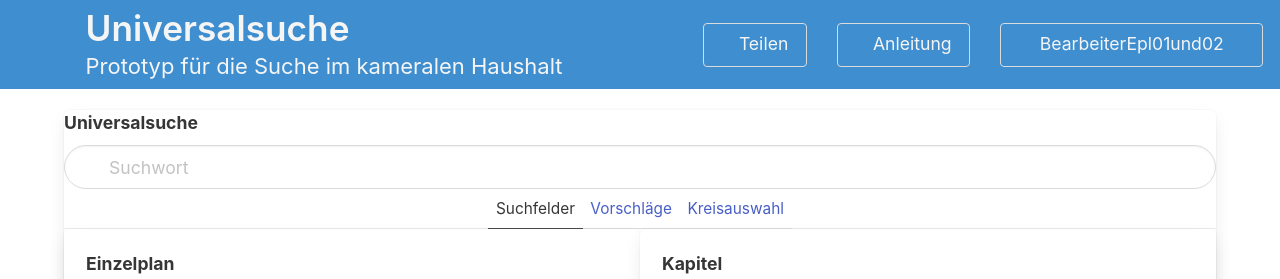
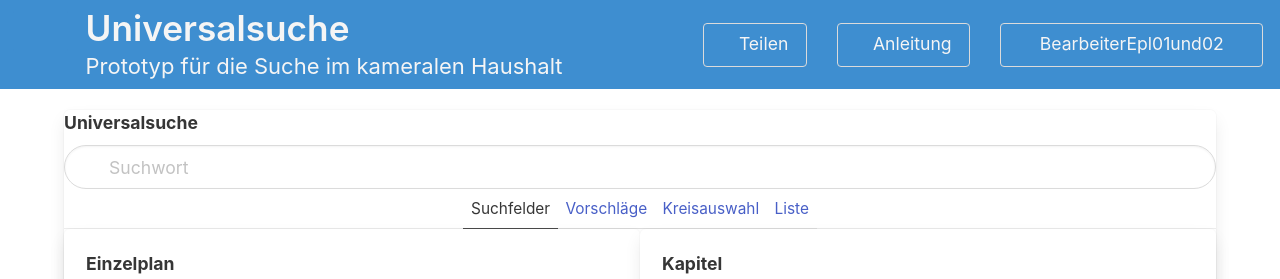
Before and after one commit to fritzminor/schnellsuchfeldbhh, a React (Create React App) app: page / in a window 1280 px wide. Shown: the top 279 px of the page. Built offline with nearby package versions, Linux system fonts and the light colour scheme; some icons are missing.

Commit message:
initial commit

```diff
--- a/src/eingabehilfe/EingabeHilfeContainer.tsx
+++ b/src/eingabehilfe/EingabeHilfeContainer.tsx
@@ -159,6 +159,11 @@ export function EingabeHilfeContainer({
         >
           Kreisauswahl
         </a>
+        <a
+          href="#hhstList"
+        >
+          Liste
+        </a>
       </p>
       {activeTab === "helpers" ? (
         focusState && hilfen ? (
--- a/src/hhstliste/HHStList.tsx
+++ b/src/hhstliste/HHStList.tsx
@@ -35,7 +35,9 @@ export function HHStList({
 
     return (
       <>
-        <div className="container box hhstListContainer">
+        <div
+          id="hhstList"
+          className="container box hhstListContainer">
           <HHStRow
             heading
             hhst={rowHeadings}
--- a/src/styles.css
+++ b/src/styles.css
@@ -1,12 +1,15 @@
 :root {
   font-size: 1.1em;
+}
+
+html {
+  scroll-behavior: smooth;
 }
 
 .eingabeHilfeContainer {
   display: flex;
   flex-direction: column;
 }
-
 
 button {
   padding: 0.2em;
@@ -15,7 +18,6 @@ button {
   text-align: left;
   font-size: 0.8em;
 }
-
 
 .helptext {
   padding: 0.2em;
@@ -31,7 +33,7 @@ button {
 }
 
 .searchfields .input.fromTo {
-  max-width:6em;
+  max-width: 6em;
 }
 
 /* -------- HHSt liste ---------- */
@@ -57,7 +59,6 @@ background-color: cyan
 */
 .hhstRow .hhstNr {
   width: 5rem;
-
 }
 
 .hhstRow .fkz {
```
